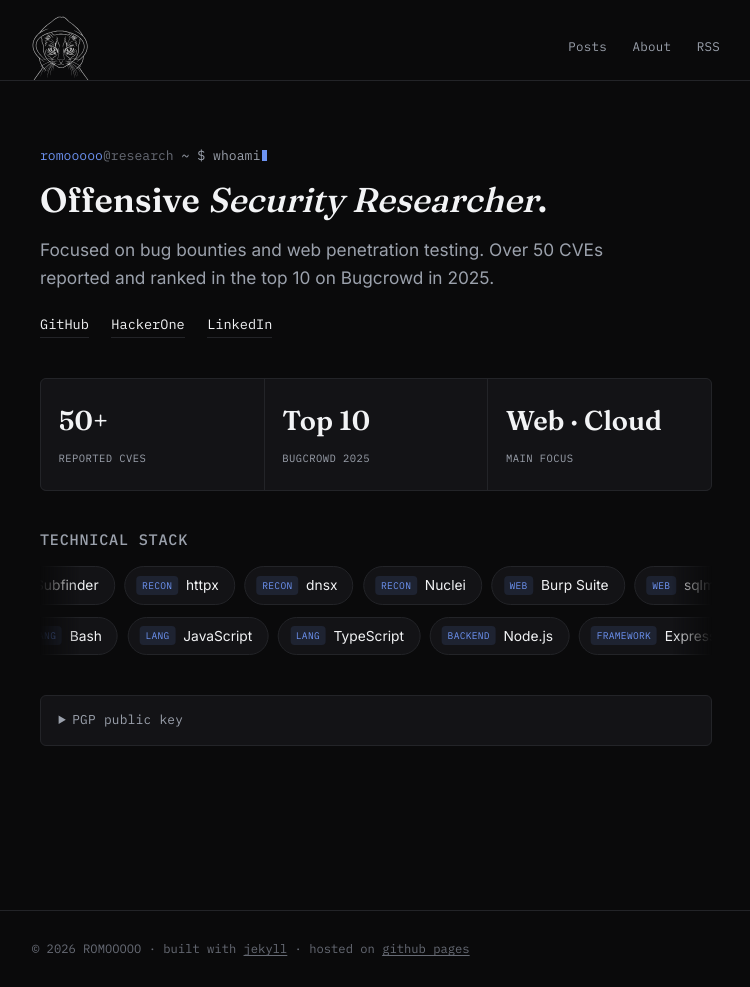
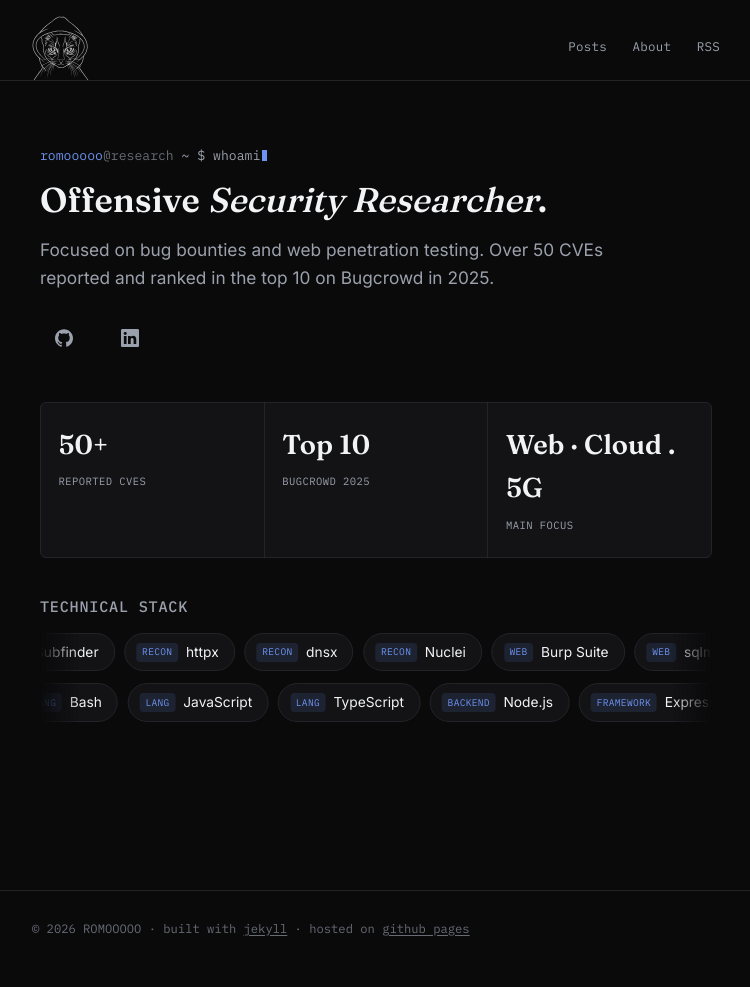
Before and after one commit to ROMOOOOO/romooooo.github.io, a Jekyll site: the page built from about.md, in a window 1280 px wide. Shown: the whole page, without its empty margins (264-1014 px from the left). Built offline with Jekyll 4.4.1, drawn with Linux system fonts in a browser that asks for light colours; after the commit the page ends 966 px from its top, so only the background shows below that.

Commit message:
final text

```diff
--- a/_layouts/home.html
+++ b/_layouts/home.html
@@ -24,6 +24,6 @@
     {% endfor %}
   </ul>
   {% else %}
-  <p class="empty-state">Todavía no hay entradas publicadas. Vuelve pronto.</p>
+  <p class="empty-state">No posts have been published yet. Check back soon..</p>
   {% endif %}
 </div>
--- a/about.md
+++ b/about.md
@@ -12,9 +12,14 @@
     <p class="about-lede">Focused on bug bounties and web penetration testing. Over 50 CVEs reported and ranked in the top 10 on Bugcrowd in 2025.</p>
 
     <div class="about-links">
-      <a href="https://github.com/ROMOOOOO">GitHub</a>
-      <a href="https://hackerone.com/romh4ck">HackerOne</a>
-      <a href="https://www.linkedin.com/in/adromo">LinkedIn</a>
+      <a href="https://github.com/ROMOOOOO" class="social-link" aria-label="GitHub">
+        <svg class="social-icon" viewBox="0 0 24 24" fill="currentColor" xmlns="http://www.w3.org/2000/svg"><path d="M12 .297c-6.63 0-12 5.373-12 12 0 5.303 3.438 9.8 8.205 11.385.6.113.82-.258.82-.577 0-.285-.01-1.04-.015-2.04-3.338.724-4.042-1.61-4.042-1.61C4.422 18.07 3.633 17.7 3.633 17.7c-1.087-.744.084-.729.084-.729 1.205.084 1.838 1.236 1.838 1.236 1.07 1.835 2.809 1.305 3.495.998.108-.776.417-1.305.76-1.605-2.665-.3-5.466-1.332-5.466-5.93 0-1.31.465-2.38 1.235-3.22-.135-.303-.54-1.523.105-3.176 0 0 1.005-.322 3.3 1.23.96-.267 1.98-.399 3-.405 1.02.006 2.04.138 3 .405 2.28-1.552 3.285-1.23 3.285-1.23.645 1.653.24 2.873.12 3.176.765.84 1.23 1.91 1.23 3.22 0 4.61-2.805 5.625-5.475 5.92.42.36.81 1.096.81 2.22 0 1.606-.015 2.896-.015 3.286 0 .315.21.69.825.57C20.565 22.092 24 17.592 24 12.297c0-6.627-5.373-12-12-12"/></svg>
+        <span class="visually-hidden">GitHub</span>
+      </a>
+      <a href="https://www.linkedin.com/in/adromo" class="social-link" aria-label="LinkedIn">
+        <svg class="social-icon" viewBox="0 0 16 16" fill="currentColor" xmlns="http://www.w3.org/2000/svg"><path d="M0 1.146C0 .513.526 0 1.175 0h13.65C15.474 0 16 .513 16 1.146v13.708c0 .633-.526 1.146-1.175 1.146H1.175C.526 16 0 15.487 0 14.854zm4.943 12.248V6.169H2.542v7.225zm-1.2-8.212c.837 0 1.358-.554 1.358-1.248-.015-.709-.52-1.248-1.342-1.248S2.4 3.226 2.4 3.934c0 .694.521 1.248 1.327 1.248zm4.908 8.212V9.359c0-.216.016-.432.08-.586.173-.431.568-.878 1.232-.878.869 0 1.216.662 1.216 1.634v3.865h2.401V9.25c0-2.22-1.184-3.252-2.764-3.252-1.274 0-1.845.7-2.165 1.193v.025h-.016l.016-.025V6.169h-2.4c.03.678 0 7.225 0 7.225z"/></svg>
+        <span class="visually-hidden">LinkedIn</span>
+      </a>
     </div>
   </div>
 
@@ -28,7 +33,7 @@
       <span class="stat-label">Bugcrowd 2025</span>
     </div>
     <div class="stat-card">
-      <span class="stat-number">Web · Cloud</span>
+      <span class="stat-number">Web · Cloud . 5G</span>
       <span class="stat-label">Main Focus</span>
     </div>
   </div>
@@ -91,11 +96,4 @@
     </div>
   </div>
 
-  <details class="pgp-details">
-    <summary>PGP public key</summary>
-    <pre>-----BEGIN PGP PUBLIC KEY BLOCK-----
-...
------END PGP PUBLIC KEY BLOCK-----</pre>
-  </details>
-
 </div>
--- a/assets/css/style.scss
+++ b/assets/css/style.scss
@@ -465,18 +465,35 @@
 .about-links {
   display: flex;
   flex-wrap: wrap;
-  gap: 1.4rem;
+  align-items: center;
+  gap: 1.1rem;
   margin: 1.4rem 0 0;
+}
 
-  a {
-    font-family: $font-mono;
-    font-size: 0.85rem;
-    color: $color-ink;
-    border-bottom: 1px solid $color-line;
-    padding-bottom: 2px;
+.social-link {
+  display: inline-flex;
+  align-items: center;
+  justify-content: center;
+  width: 48px;
+  height: 48px;
+  color: $color-muted;
+  transition: color 0.15s ease;
 
-    &:hover { color: $color-accent; border-color: $color-accent; }
+  &:hover {
+    color: $color-accent;
   }
+}
+
+.social-icon {
+  width: 18px;
+  height: 18px;
+}
+
+.social-badge {
+  font-family: $font-mono;
+  font-size: 0.75rem;
+  font-weight: 500;
+  letter-spacing: 0.02em;
 }
 
 .stat-grid {
@@ -590,35 +607,6 @@
   }
 }
 
-.pgp-details {
-  margin: 2.25rem 0;
-  border: 1px solid $color-line;
-  border-radius: $radius;
-  padding: 0.9rem 1.1rem;
-  background: $color-surface;
-
-  summary {
-    cursor: pointer;
-    font-family: $font-mono;
-    font-size: 0.8rem;
-    color: $color-muted;
-    letter-spacing: 0.02em;
-
-    &:hover { color: $color-ink; }
-  }
-
-  pre {
-    margin: 0.9rem 0 0;
-    background: $color-code-bg;
-    border: 1px solid $color-line;
-    color: $color-ink;
-    padding: 1rem;
-    border-radius: $radius;
-    font-size: 0.72rem;
-    overflow-x: auto;
-    line-height: 1.5;
-  }
-}
 
 // ---------------------------------------------------------------
 // 404
```
Also changed, not shown: _posts/2026-03-12-ejemplo-bug-bounty.md (deleted, +0 -16 lines).
